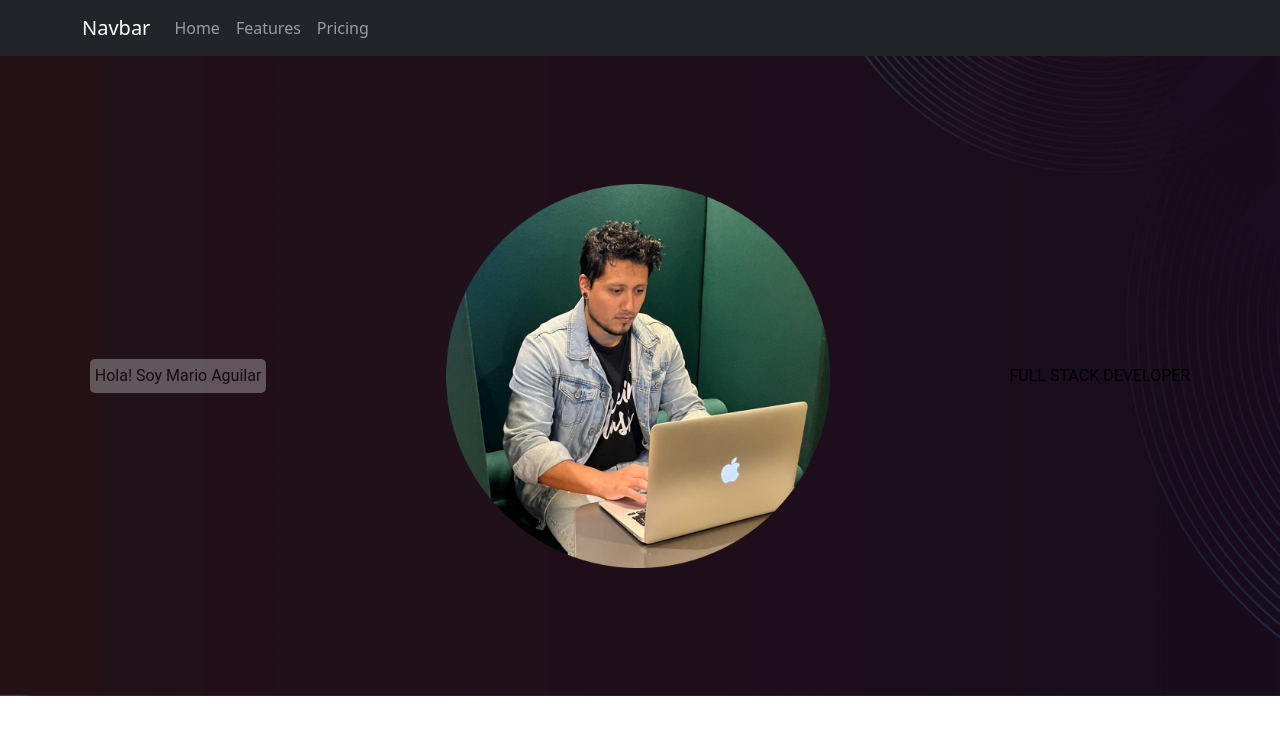
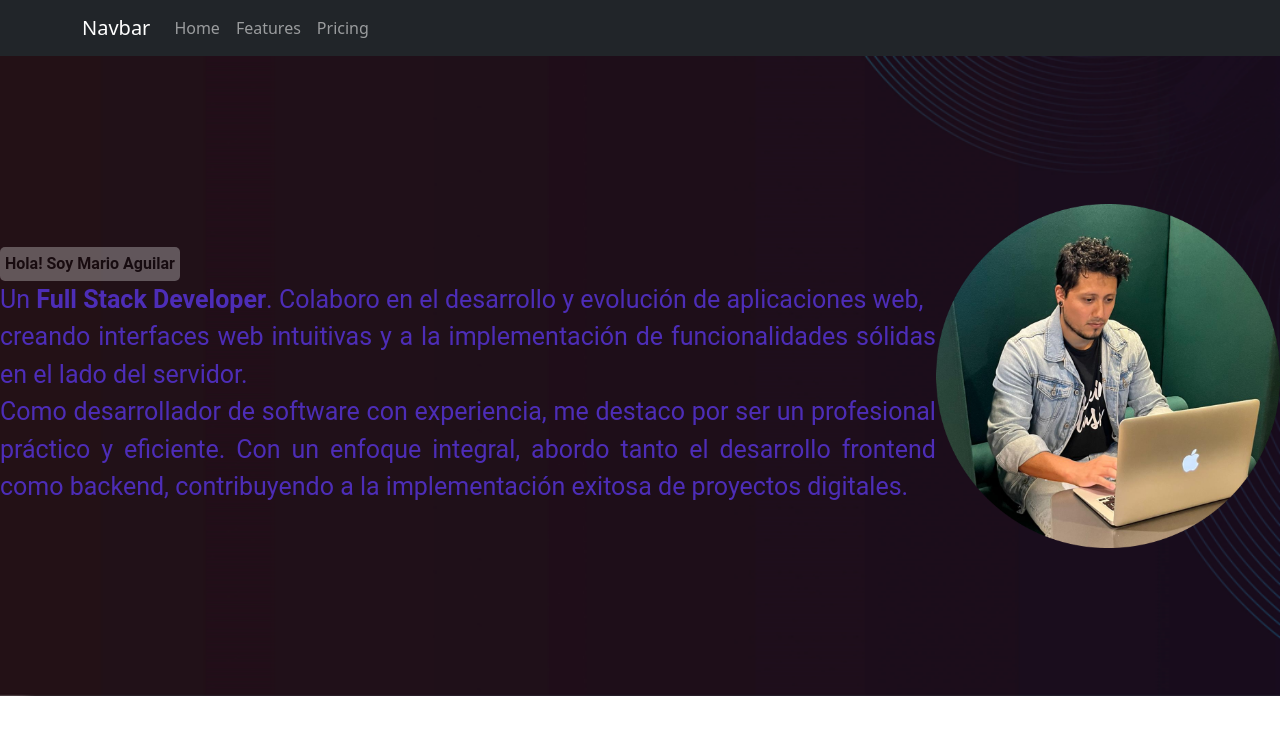
Before and after one commit to MarioAAT/maat-portfolio, a React (Vite) app in the folder portfolioMaat/: page / in a window 1280 px wide. Shown: the top 734 px of the page. Built offline with nearby package versions, Linux system fonts and the light colour scheme; a web font is replaced by a local one.

Commit message:
Se han dedicidido empezar por las vistas para desktop, seguimos trabajando el ezabezado

```diff
--- a/portfolioMaat/src/layouts/home/Home.jsx
+++ b/portfolioMaat/src/layouts/home/Home.jsx
@@ -24,14 +24,19 @@ return (
                 <main className='container-principal-home'>
                     <div className='container-home'>
                         <div class="saludo-home">
-                            <div className='saludo'>Hola! Soy Mario Aguilar</div>
+                            <div className='saludo'><strong>Hola! Soy Mario Aguilar</strong></div>
+                            <div className='descripcion-uno'>
+                                Un <strong>Full Stack Developer</strong>. Colaboro en el desarrollo y evolución de aplicaciones web,<br></br>
+                                creando interfaces web intuitivas y a la implementación de funcionalidades sólidas en el lado del servidor.
+                            </div>
+                            <div className='descripcion-uno'>Como desarrollador de software con experiencia,
+                                me destaco por ser un profesional práctico y eficiente. Con un enfoque integral,
+                                abordo tanto el desarrollo frontend como backend, contribuyendo a la implementación exitosa de proyectos digitales. </div>
                         </div>
                         <div className='img-muñeco'>
                             <img src={programadorC} alt="" />
                         </div>
-                        <div className='titulo-profesion'>
-                            FULL STACK DEVELOPER
-                        </div>
+
                     </div>
                 </main>
             )}
```
